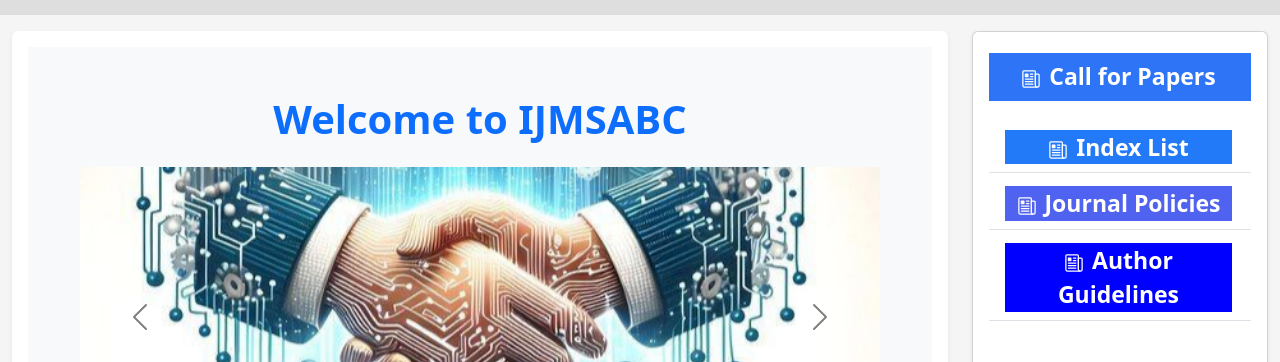
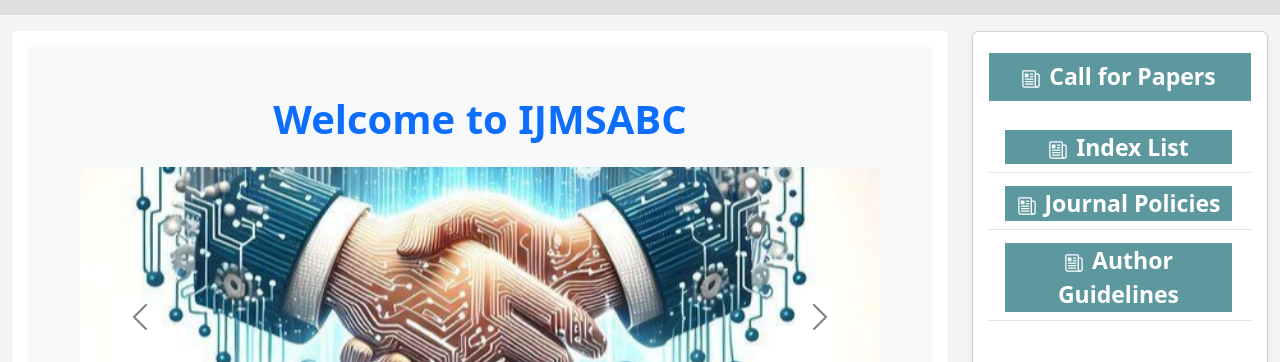
Before and after one commit to pranava112/Journal-Management, a React (Vite) app: page / in a window 1280 px wide. Shown: the part 319-681 px from the top of the page. Built offline with nearby package versions, Linux system fonts and the light colour scheme; no server answers.

Commit message:
changes as of 23/01/2026 by user

```diff
--- a/src/Components/AsideBar.css
+++ b/src/Components/AsideBar.css
@@ -15,11 +15,12 @@
 } */
 
 #hello {
-    background-color: rgb(0, 140, 255);
+    background-color: #5e989f;
     padding: 5px;
     font-size: 23px;
     /*background-color: gainsboro;
   */
+    color: white;
     margin-top: 5px;
     padding: 10px;
     font-weight: bold;
@@ -28,7 +29,75 @@
     -webkit-animation: moveAndColor 0.8s infinite alternate;
 }
 
-@keyframes moveAndColor {
+
+/* @keyframes moveAndColor {
+    0% {
+
+
+background-color: #5e989f;
+color: white;
+
+}
+50% {
+    color: white;
+    background-color: rgb(92, 92, 238);
+}
+100% {
+    color: white;
+    background-color: blue;
+}
+
+}
+*/
+
+#hello1 {
+    background-color: #5e989f;
+    color: white;
+    padding: 5px;
+    font-size: 23px;
+    /*background-color: gainsboro;
+    */
+    margin-top: 5px;
+    padding: 10px;
+    font-weight: bold;
+    text-align: center;
+    animation: moveAndColor 0.3s infinite alternate;
+    -webkit-animation: moveAndColor 0.7s infinite alternate;
+}
+
+
+/* @keyframes moveAndColor {
+    0% {
+        background-color: rgb(0, 140, 255);
+        color: white;
+    }
+    50% {
+        color: white;
+        background-color: rgb(41, 41, 224);
+    }
+    100% {
+        color: white;
+        background-color: blue;
+    }
+} */
+
+#hello2 {
+    background-color: #5e989f;
+    color: white;
+    padding: 5px;
+    font-size: 23px;
+    /*background-color: gainsboro;
+    */
+    margin-top: 5px;
+    padding: 10px;
+    font-weight: bold;
+    text-align: center;
+    animation: moveAndColor 0.4s infinite alternate;
+    -webkit-animation: moveAndColor 0.s infinite alternate;
+}
+
+
+/* @keyframes moveAndColor {
     0% {
         background-color: rgb(0, 140, 255);
         color: white;
@@ -41,10 +110,11 @@
         color: white;
         background-color: blue;
     }
-}
+} */
 
-#hello1 {
-    background-color: rgba(0, 140, 255, 0.864);
+#hello3 {
+    background-color: #5e989f;
+    color: white;
     padding: 5px;
     font-size: 23px;
     /*background-color: gainsboro;
@@ -53,40 +123,12 @@
     padding: 10px;
     font-weight: bold;
     text-align: center;
-    animation: moveAndColor 0.3s infinite alternate;
-    -webkit-animation: moveAndColor 0.7s infinite alternate;
+    animation: moveAndColor 0.5s infinite alternate;
+    -webkit-animation: moveAndColor 0.5s infinite alternate;
 }
 
-@keyframes moveAndColor {
-    0% {
-        background-color: rgb(0, 140, 255);
-        color: white;
-    }
-    50% {
-        color: white;
-        background-color: rgb(41, 41, 224);
-    }
-    100% {
-        color: white;
-        background-color: blue;
-    }
-}
 
-#hello2 {
-    background-color: rgba(0, 140, 255, 0.864);
-    padding: 5px;
-    font-size: 23px;
-    /*background-color: gainsboro;
-    */
-    margin-top: 5px;
-    padding: 10px;
-    font-weight: bold;
-    text-align: center;
-    animation: moveAndColor 0.4s infinite alternate;
-    -webkit-animation: moveAndColor 0.s infinite alternate;
-}
-
-@keyframes moveAndColor {
+/* @keyframes moveAndColor {
     0% {
         background-color: rgb(0, 140, 255);
         color: white;
@@ -99,36 +141,7 @@
         color: white;
         background-color: blue;
     }
-}
-
-#hello3 {
-    background-color: rgba(0, 140, 255, 0.864);
-    padding: 5px;
-    font-size: 23px;
-    /*background-color: gainsboro;
-    */
-    margin-top: 5px;
-    padding: 10px;
-    font-weight: bold;
-    text-align: center;
-    animation: moveAndColor 0.5s infinite alternate;
-    -webkit-animation: moveAndColor 0.5s infinite alternate;
-}
-
-@keyframes moveAndColor {
-    0% {
-        background-color: rgb(0, 140, 255);
-        color: white;
-    }
-    50% {
-        color: white;
-        background-color: rgb(92, 92, 238);
-    }
-    100% {
-        color: white;
-        background-color: blue;
-    }
-}
+} */
 
 .icon {
     font-size: 20px;
```
